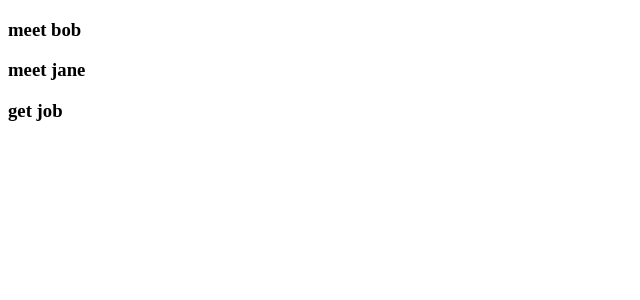
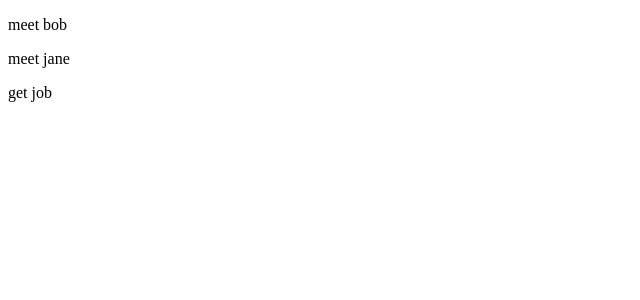
Before and after one commit to wanguinjoka/todoReact, a React (Create React App) app in the folder todo/: page / in a window 1280 px wide. Shown: the top 300 px of the page, without its empty margins (0-640 px from the left). Built offline with nearby package versions, Linux system fonts and the light colour scheme.

Commit message:
added todoitems component passed data from todos

```diff
--- a/todo/src/components/Todoitem.js
+++ b/todo/src/components/Todoitem.js
@@ -0,0 +1,13 @@
+import React,{Component } from 'react';
+
+class Todoitem extends Component    {
+    render(){
+        return(
+           <div>
+               <p> { this.props.todo.title}</p>
+
+           </div>
+        )
+    }
+}
+export default Todoitem
--- a/todo/src/components/Todos.js
+++ b/todo/src/components/Todos.js
@@ -1,11 +1,14 @@
 import React,{Component} from 'react';
+import Todoitem from './Todoitem';
+
 
 class Todos extends Component {
   render(){
 
   return this.props.todos.map((todo) => (
-    <h3> { todo.title}</h3>)
-  );
+    <Todoitem key = {todo.id} todo={todo}/>
+  )
+);
 }
 }
 
```
